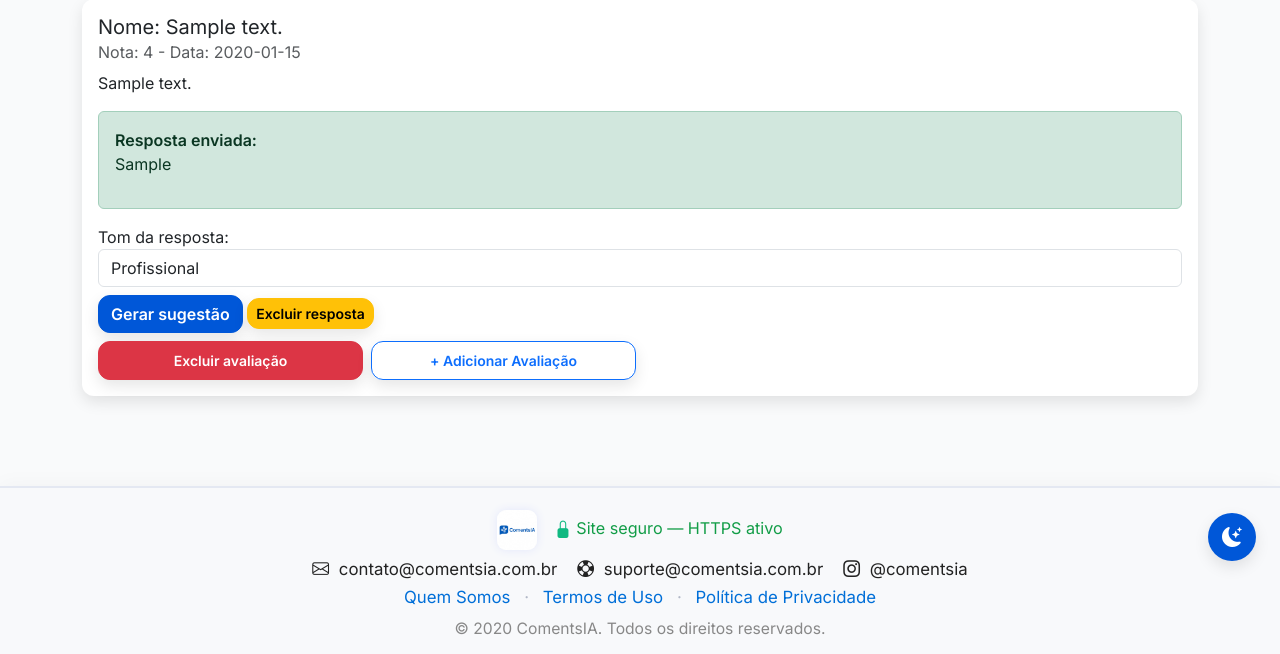
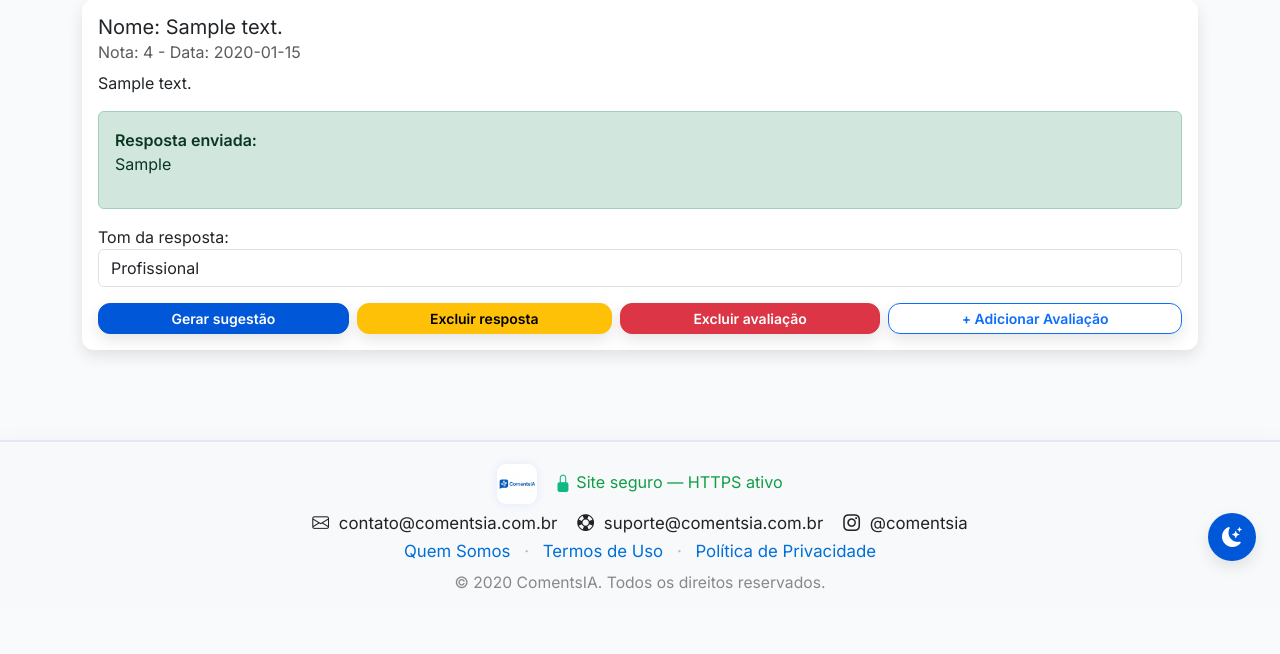
Before and after one commit to Andersonmendes2025/ComentsIA, a Flask app: template templates/reviews.html in a window 1280 px wide. Shown: the part 223-877 px from the top of the page. After the commit the page ends 812 px from the top, so only its background shows below. Run offline with Flask 3, Linux system fonts and the light colour scheme; tables that the repository leaves empty hold one stand-in row (values such as "Sample post"); the template is opened without the code that fills it: values that come from a table or form of the project are taken from there, most other values are stand-ins (such as "Sample title", 1, 10 or a date in 2020).

Commit message:
Alterando html

```diff
--- a/templates/reviews.html
+++ b/templates/reviews.html
@@ -35,29 +35,35 @@
             </select>
           </div>
 
-          <button class="btn btn-primary mt-2"
-                  onclick="generateReply({{ review.id }}, {{ review.rating }}, '{{ review.reviewer_name }}')">
-            Gerar sugestão
-          </button>
+          <div class="d-flex flex-wrap gap-2 mt-3">
+            <button class="btn btn-primary btn-sm flex-fill" style="min-width: 160px;"
+                    onclick="generateReply({{ review.id }}, {{ review.rating }}, '{{ review.reviewer_name }}')">
+              Gerar sugestão
+            </button>
+
+            {% if review.replied %}
+              <button class="btn btn-warning btn-sm flex-fill" style="min-width: 160px;"
+                      onclick="deleteReply({{ review.id }})">
+                Excluir resposta
+              </button>
+            {% endif %}
+
+            <button class="btn btn-danger btn-sm flex-fill" style="min-width: 160px;"
+                    onclick="deleteReview({{ review.id }})">
+              Excluir avaliação
+            </button>
+
+            <a href="{{ url_for('add_review') }}" class="btn btn-outline-primary btn-sm flex-fill text-nowrap"
+               style="min-width: 160px;">
+              + Adicionar Avaliação
+            </a>
+          </div>
 
           <p id="loading-{{ review.id }}" class="mt-2" style="display: none; color: #555;">Gerando resposta...</p>
           <p id="suggestion-{{ review.id }}" class="mt-2" style="display: none;"></p>
 
           <div id="actions-{{ review.id }}" class="mt-2" style="display: none;">
             <button class="btn btn-success btn-sm" onclick="saveReply({{ review.id }})">Responder</button>
-          </div>
-
-          {% if review.replied %}
-            <button class="btn btn-warning btn-sm mt-2 me-2" onclick="deleteReply({{ review.id }})">Excluir resposta</button>
-          {% endif %}
-            <div class="row mt-2 gx-2">
-              <div class="col-6 col-md-4 col-lg-3">
-                <button class="btn btn-danger btn-sm py-2 w-100" onclick="deleteReview({{ review.id }})">Excluir avaliação</button>
-              </div>
-              <div class="col-6 col-md-4 col-lg-3">
-                <a href="{{ url_for('add_review') }}" class="btn btn-outline-primary btn-sm py-2 w-100">+ Adicionar Avaliação</a>
-              </div>
-            </div>
           </div>
         </div>
       </div>
```
